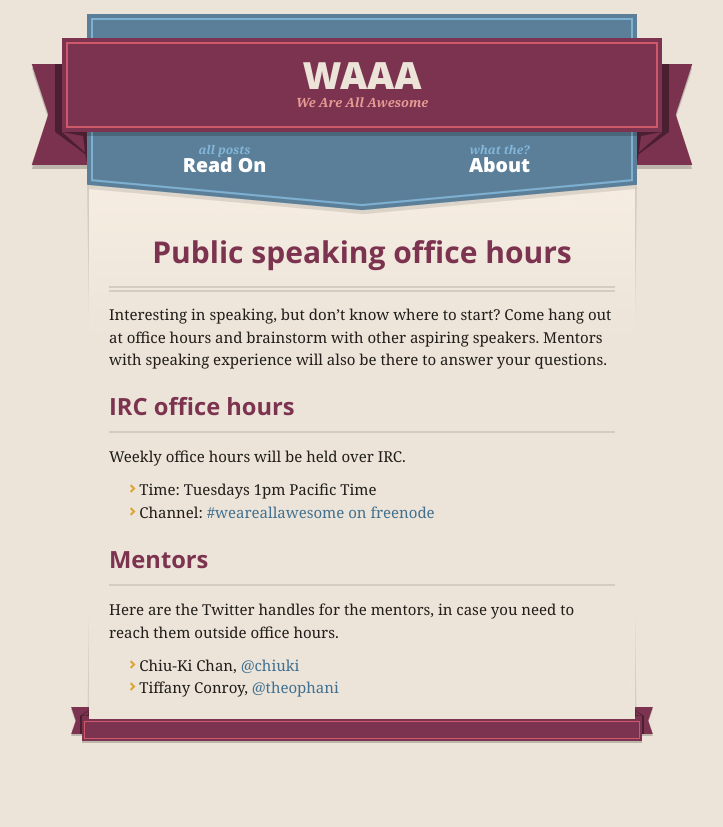
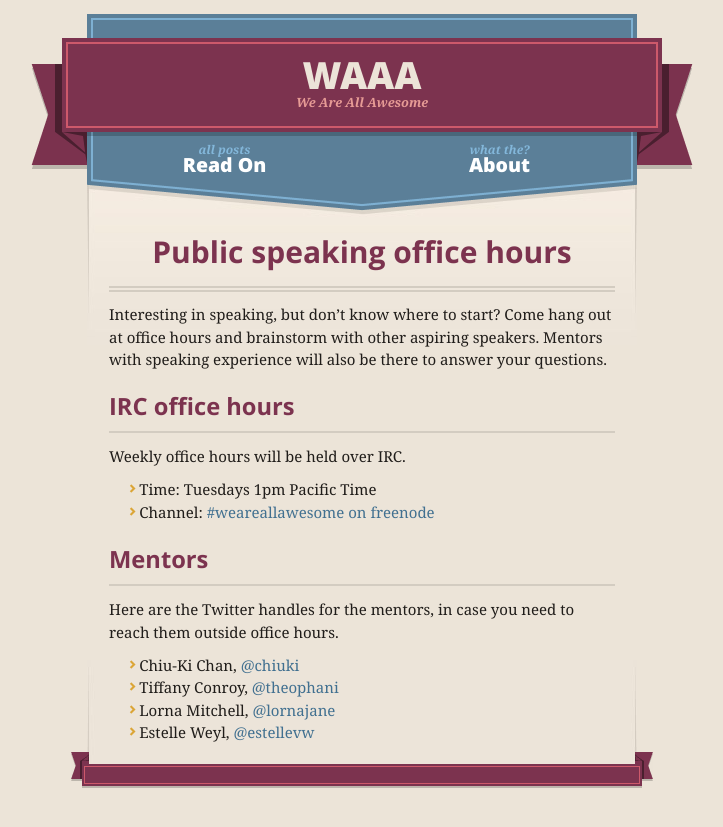
Before and after one commit to janl/waaa, a Jekyll site: the page built from _posts/2012-06-23-public-speaking-office-hours.md, in a window 1280 px wide. Shown: the top 827 px of the page, without its empty margins (278-1001 px from the left). Built offline with Jekyll 4.4.1, drawn with Linux system fonts in a browser that asks for light colours; nearby versions of some CDN libraries; comment, search, counter and statistics services are not loaded.

Commit message:
Added two mentors to public speaking office hours

```diff
--- a/_posts/2012-06-23-public-speaking-office-hours.md
+++ b/_posts/2012-06-23-public-speaking-office-hours.md
@@ -23,3 +23,5 @@ outside office hours.
 
 * Chiu-Ki Chan, [@chiuki](http://twitter.com/chiuki)
 * Tiffany Conroy, [@theophani](http://twitter.com/theophani)
+* Lorna Mitchell, [@lornajane](http://twitter.com/lornajane)
+* Estelle Weyl, [@estellevw](http://twitter.com/estellevw)
```
